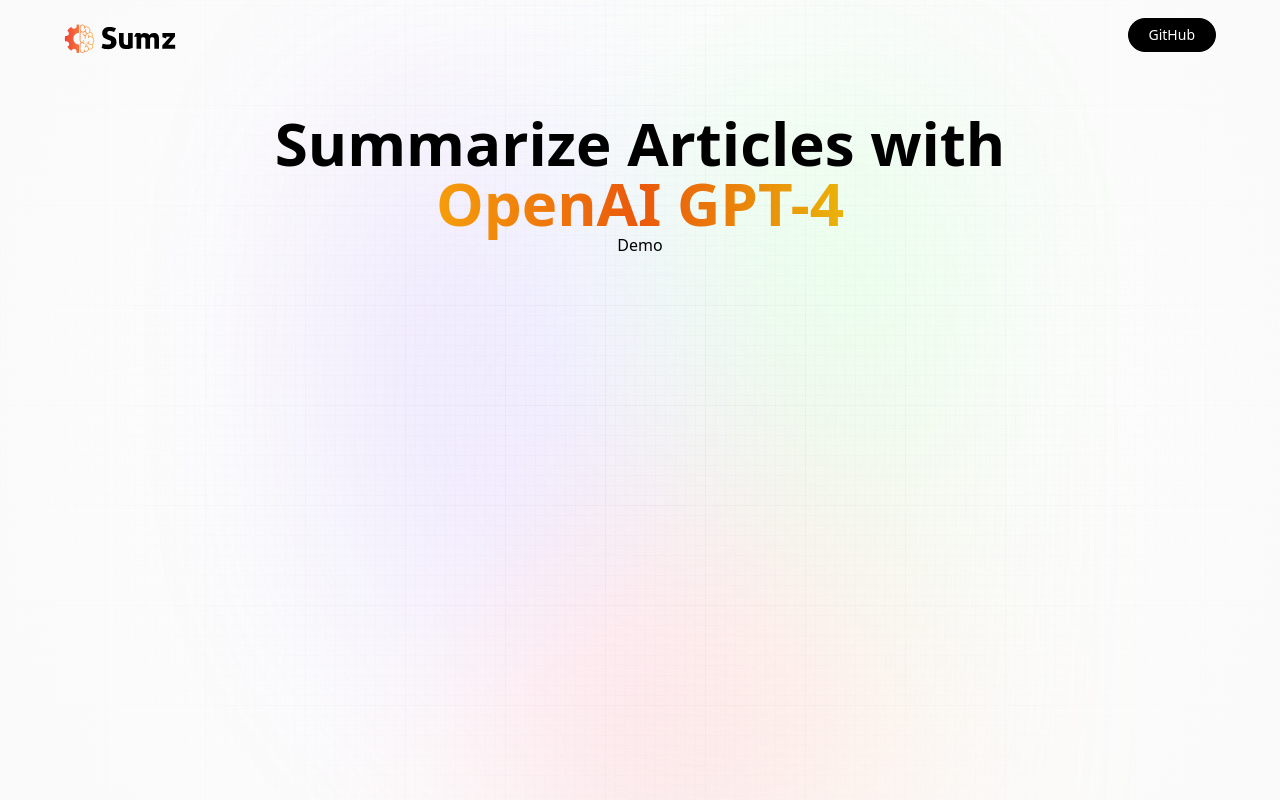
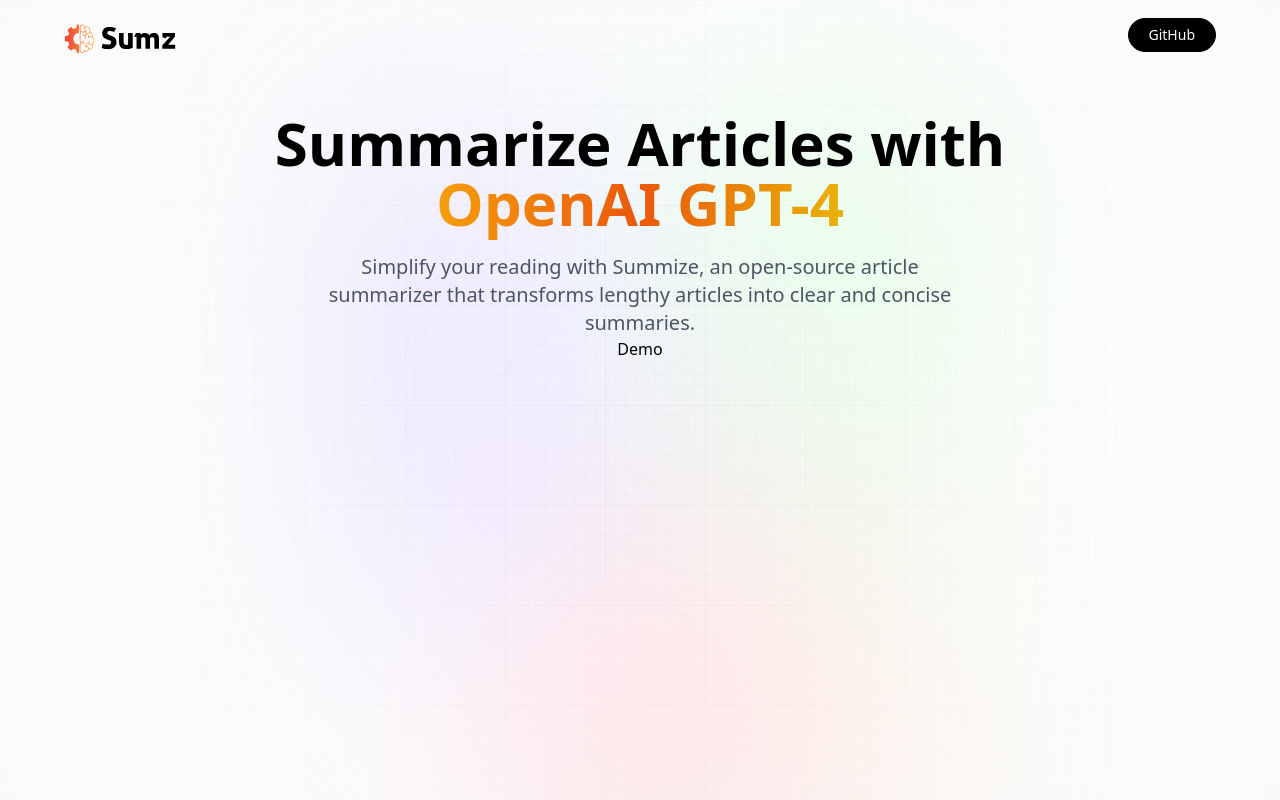
Before and after one commit to ngumartin/AI-Article-Summarizer, a React (Vite) app: page / in a window 1280 px wide. Built offline with nearby package versions, Linux system fonts and the light colour scheme; a web font is replaced by a local one.

Commit message:
Added h2 in the hero section.

```diff
--- a/src/components/Hero.jsx
+++ b/src/components/Hero.jsx
@@ -17,6 +17,9 @@
             Summarize Articles with <br className='max-md:hidden' />
             <span className='orange_gradient'>OpenAI GPT-4</span>
         </h1>
+        <h2 className='desc'>
+            Simplify your reading with Summize, an open-source article summarizer that transforms lengthy articles into clear and concise summaries.
+        </h2>
     </header>
     )
 }
```
